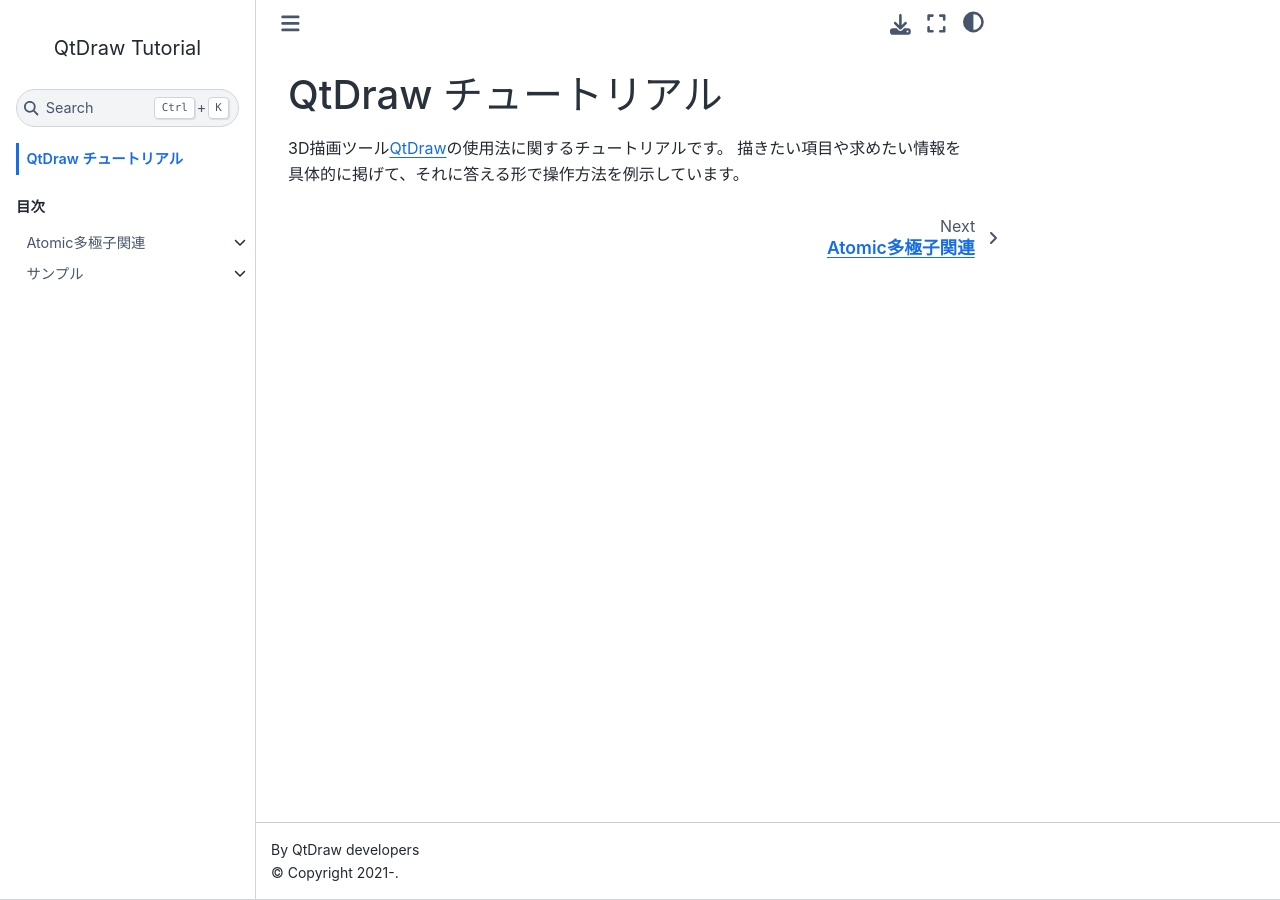
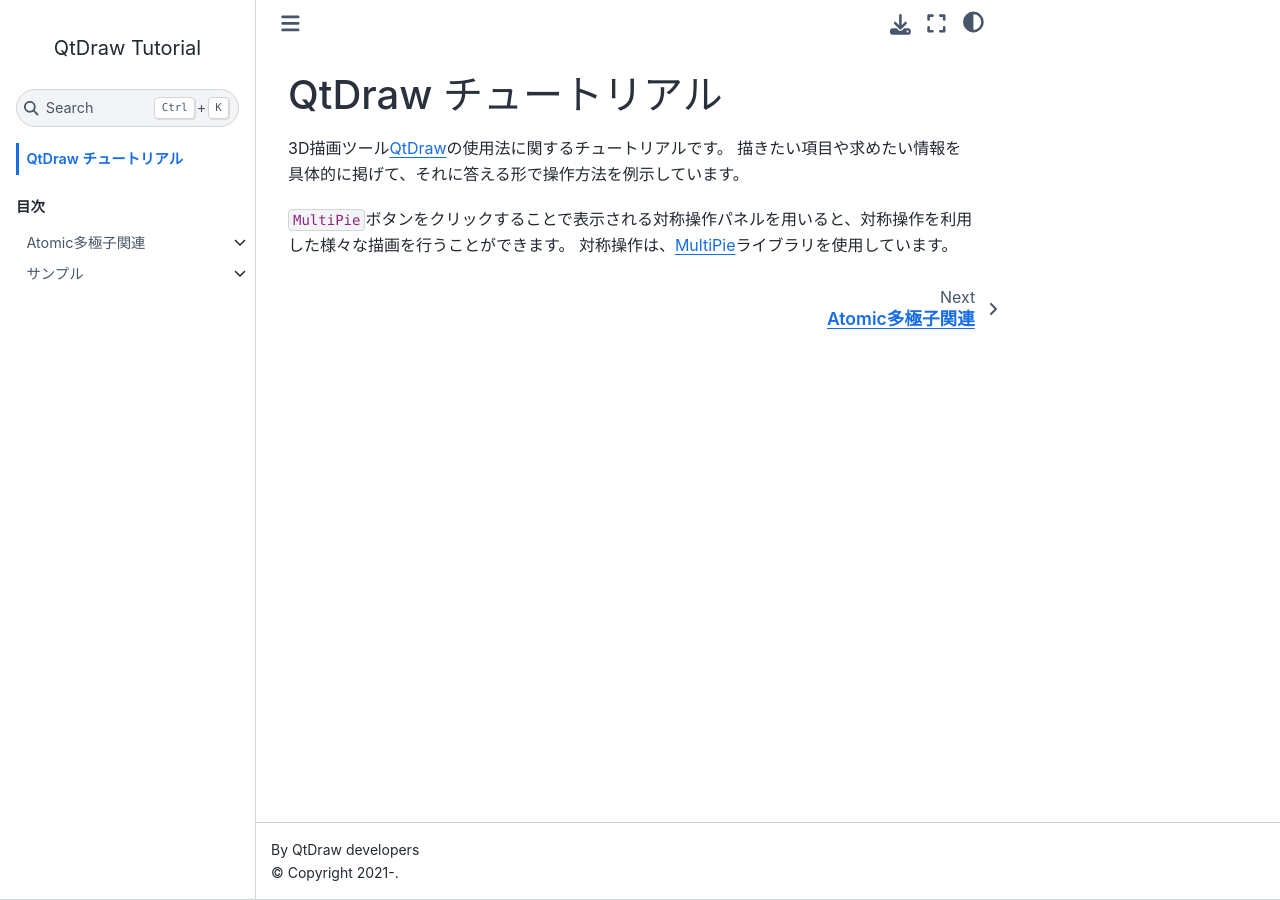
Before and after one commit to CMT-MU/QtDrawTutorial, a Jupyter Book: the page built from index.md, in a window 1280 px wide. Built offline with Jupyter Book 1.0.4 settings and Sphinx 7.4.7 and the Sphinx Book theme 1.1.4, drawn with Linux system fonts in a browser that asks for light colours; pages that are not in the unit, such as notebooks, are missing from menus.

Commit message:
update index

```diff
--- a/index.md
+++ b/index.md
@@ -2,3 +2,6 @@
 
 3D描画ツール[QtDraw](https://github.com/CMT-MU/QtDraw)の使用法に関するチュートリアルです。
 描きたい項目や求めたい情報を具体的に掲げて、それに答える形で操作方法を例示しています。
+
+``MultiPie``ボタンをクリックすることで表示される対称操作パネルを用いると、対称操作を利用した様々な描画を行うことができます。
+対称操作は、[MultiPie](https://github.com/CMT-MU/MultiPie)ライブラリを使用しています。
```
